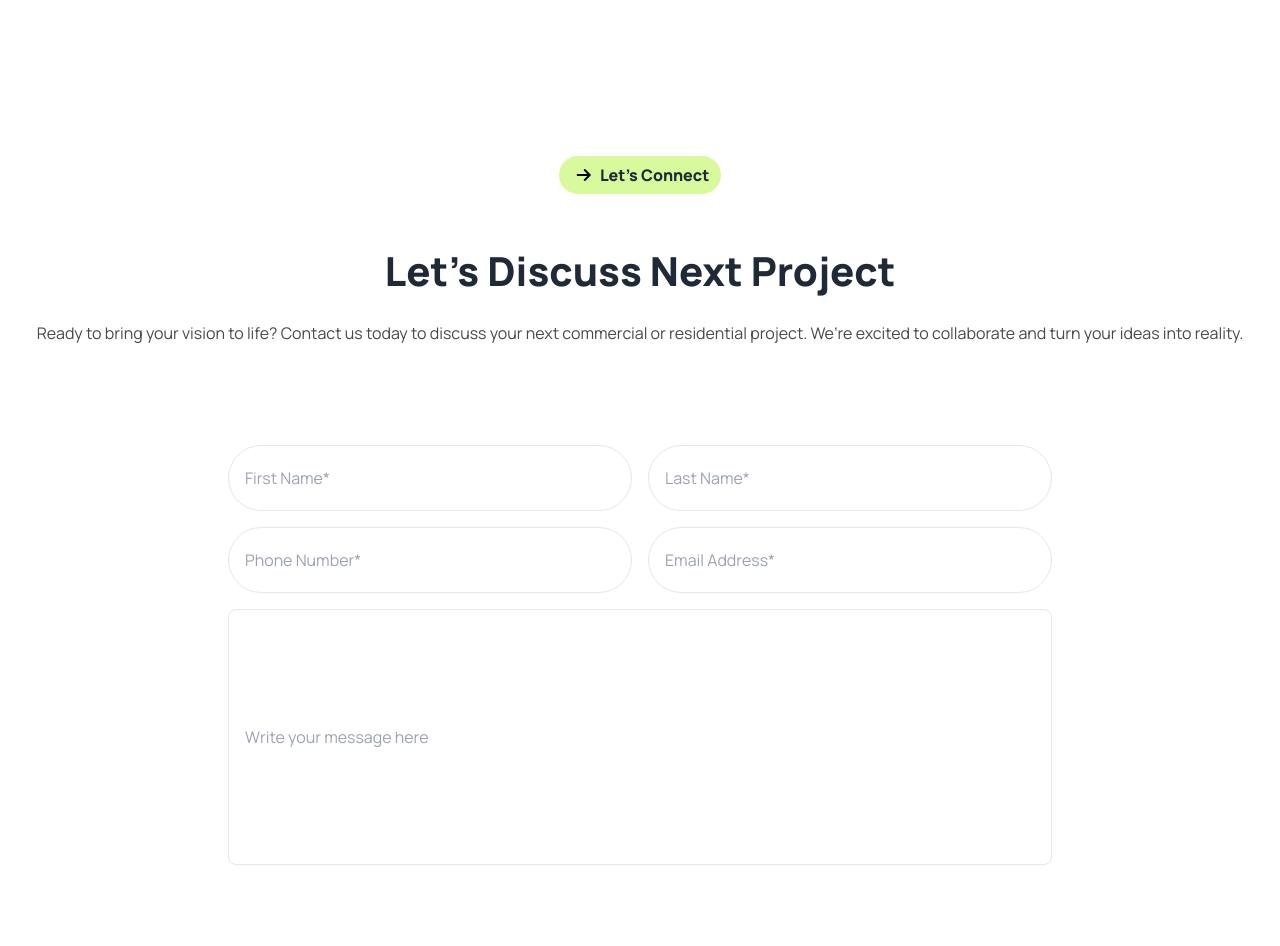
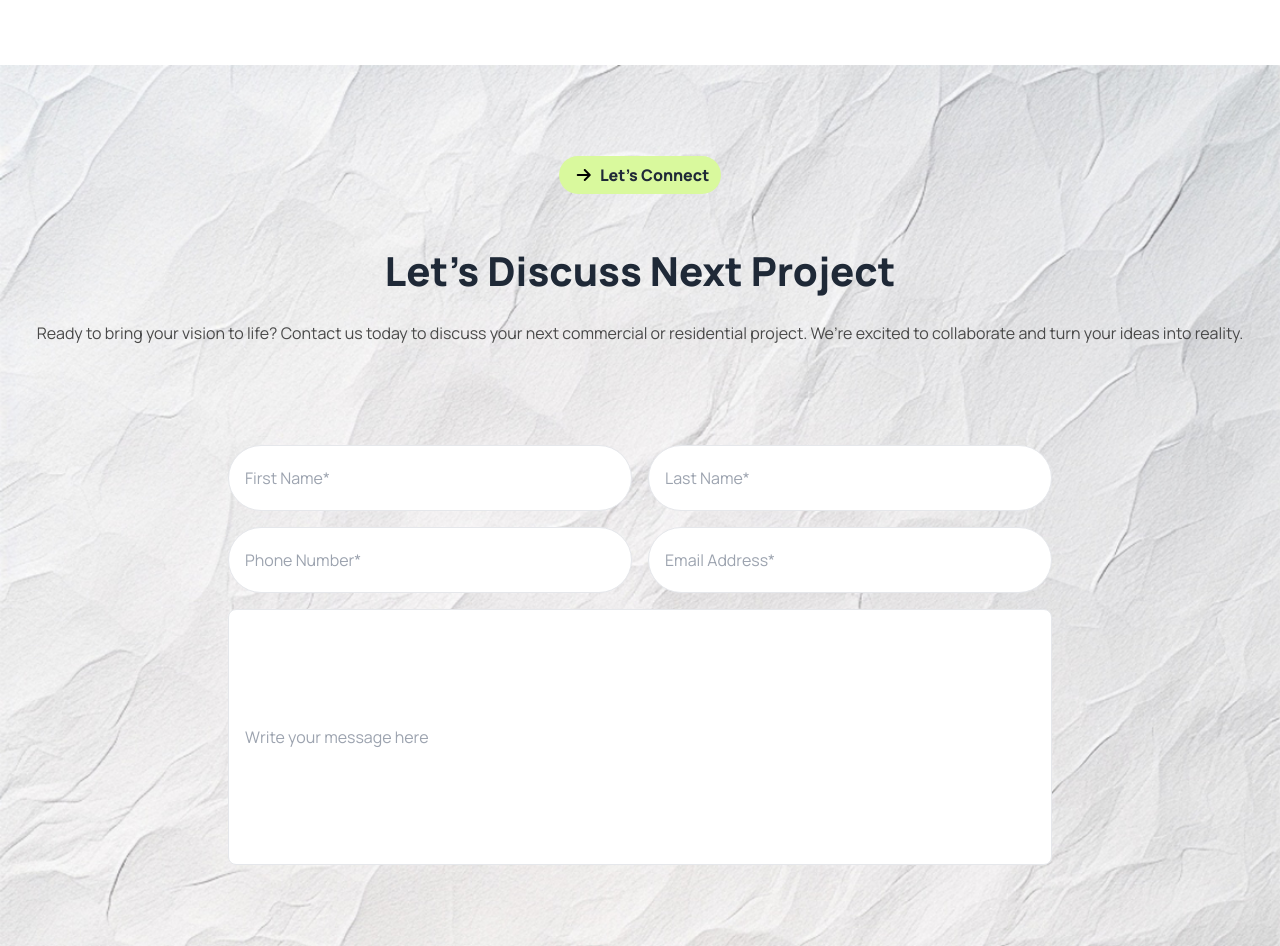
Before and after one commit to Khalid-Redwan-Sun701/Assignment-03, a plain HTML site: page index.html in a window 1280 px wide. Shown: the part 3423-4369 px from the top of the page. Drawn offline with nearby package versions, Linux system fonts and the light colour scheme; the site is published under a folder, as on GitHub Pages, so addresses that start at the root find nothing.

Commit message:
next project corrected

```diff
--- a/index.html
+++ b/index.html
@@ -591,7 +591,7 @@
 
 
 
-        <section class="bg-[url('/assets/bg.jpg')] bg-no-repeat bg-cover">
+        <section class="bg-[url('assets/bg.jpg')] bg-no-repeat bg-cover">
           <div class="container mx-auto px-5 py-16">
             <!-- Let's Connect -->
             <div class="lg:p-8 flex justify-center my-0 ">
```
